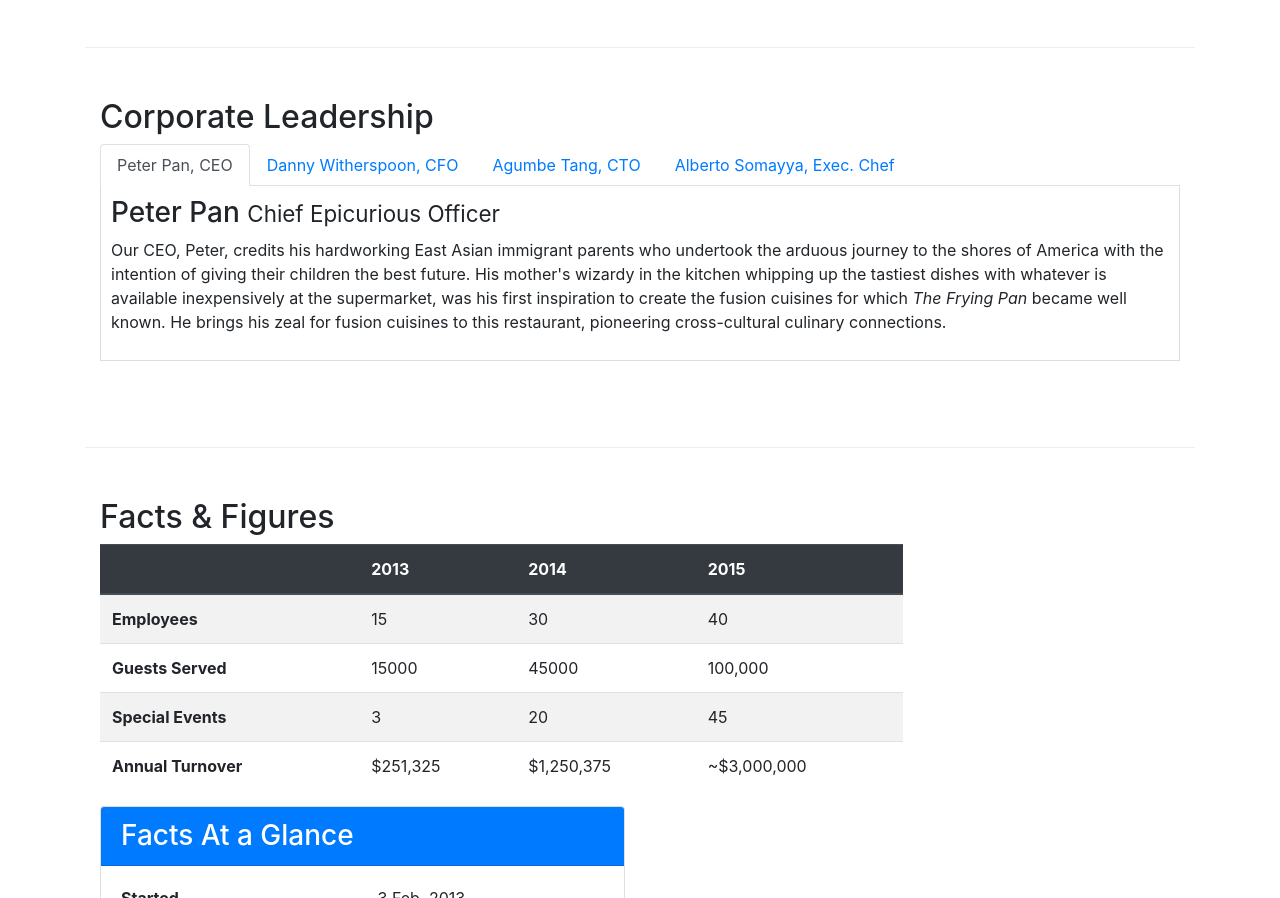
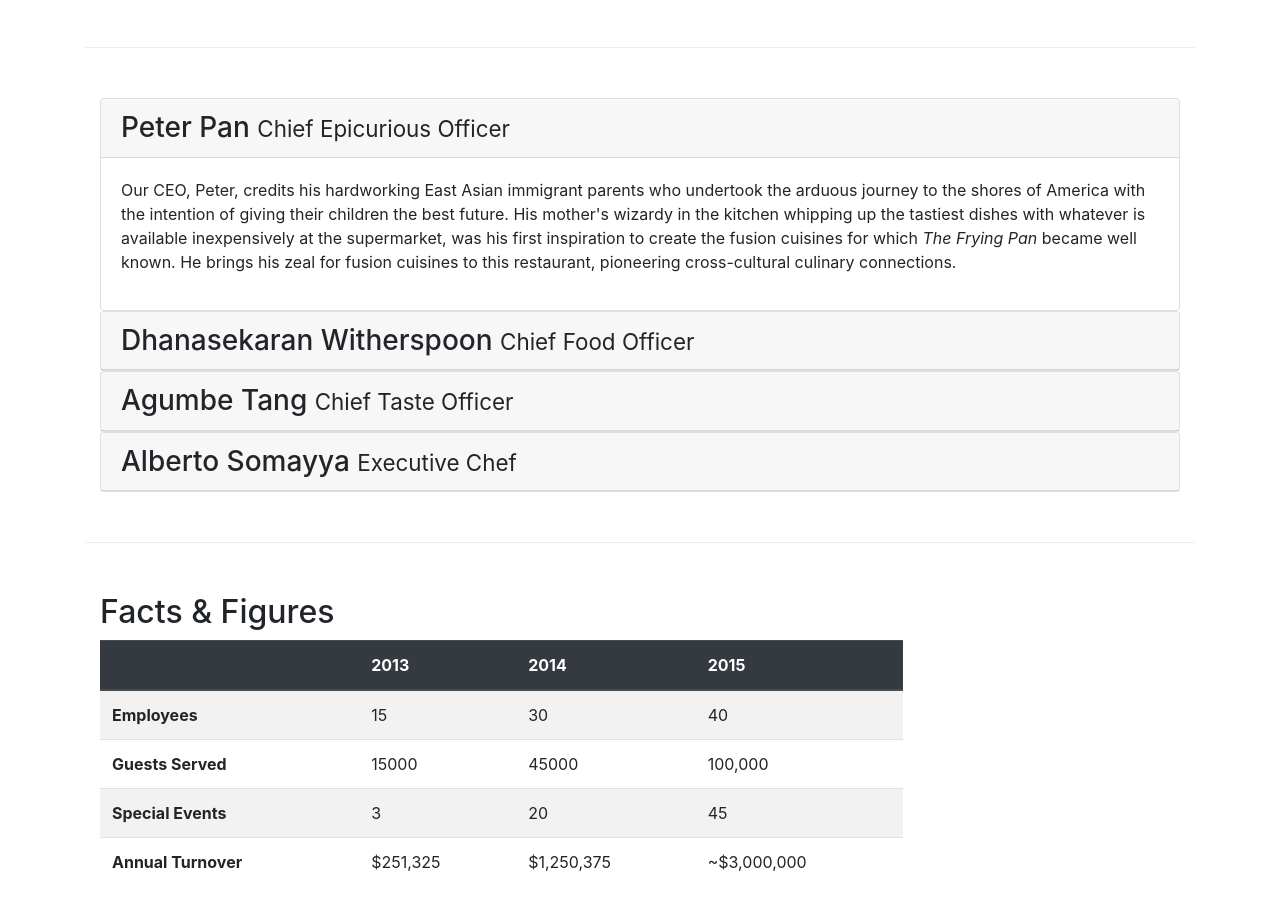
Before and after one commit to rand0mdev/frontend-path, a website: page aboutus.html in a window 1280 px wide. Shown: the part 831-1729 px from the top of the page. Drawn offline with nearby package versions, Linux system fonts and the light colour scheme.

Commit message:
Accordion

```diff
--- a/aboutus.html
+++ b/aboutus.html
@@ -73,28 +73,17 @@
 
         <div class="row row-content">
             <div class="col-12 col-sm-12">
-                <h2>Corporate Leadership</h2>
-                <ul class="nav nav-tabs">
-                    <li class="nav-item">
-                      <a class="nav-link active" href="#peter"
-                        role="tab" data-toggle="tab">Peter Pan, CEO</a>
-                    </li>
-                    <li class="nav-item">
-                      <a class="nav-link" href="#danny" role="tab"
-                        data-toggle="tab">Danny Witherspoon, CFO</a>
-                    </li>
-                    <li class="nav-item">
-                      <a class="nav-link" href="#agumbe"role="tab"
-                        data-toggle="tab">Agumbe Tang, CTO</a>
-                    </li>
-                    <li class="nav-item">
-                      <a class="nav-link" href="#alberto" role="tab"
-                        data-toggle="tab">Alberto Somayya, Exec. Chef</a>
-                    </li>
-                </ul>
-                <div class="tab-content">
-                    <div class="tab-pane fade show active" role="tabpanel" id="peter">
-                        <h3>Peter Pan <small>Chief Epicurious Officer</small></h3>
+                <div id="accordion">
+                    <div class="card">
+                        <div class="card-header" role="tab" id="peterhead">
+                        <h3 class="mb-0">
+                            <a data-toggle="collapse" data-target="#peter">
+                            Peter Pan <small>Chief Epicurious Officer</small>
+                            </a>
+                        </h3>
+                        </div>
+                        <div class="collapse show" id="peter" data-parent="#accordion">
+                            <div class="card-body">
                                 <p class="d-none d-sm-block">Our CEO, Peter, credits his hardworking East Asian immigrant parents who
                                     undertook the arduous
                                     journey to the shores of America with the intention of giving their children the best future. His
@@ -103,30 +92,62 @@
                                     <em>The Frying Pan</em> became well known. He brings his zeal for fusion cuisines to this
                                     restaurant, pioneering cross-cultural culinary connections.</p>
                             </div>
+                        </div>
+                    </div>
 
-                    <div class="tab-pane fade" role="tabpanel" id="danny">
-                        <h3>Dhanasekaran Witherspoon <small>Chief Food Officer</small></h3>
+                    <div class="card">
+                        <div class="card-header" role="tab" id="dannyhead">
+                            <h3 class="mb-0">
+                                <a class="collapsed" data-toggle="collapse" data-target="#danny">
+                                Dhanasekaran Witherspoon <small>Chief Food Officer</small>
+                                </a>
+                            </h3>
+                        </div>
+                        <div class="collapse" id="danny" data-parent="#accordion">
+                            <div class="card-body">
                                 <p class="d-none d-sm-block">Our CFO, Danny, as he is affectionately referred to by his colleagues,
                                     comes from a long established
                                     family tradition in farming and produce. His experiences growing up on a farm in the Australian
                                     outback gave him great appreciation for varieties of food sources. As he puts it in his own words,
                                     <em>Everything that runs, wins, and everything that stays, pays!</em></p>
                             </div>
+                        </div>
+                    </div>
 
-                    <div class="tab-pane fade" role="tabpanel" id="agumbe">
-                        <h3>Agumbe Tang <small>Chief Taste Officer</small></h3>
+                    <div class="card">
+                        <div class="card-header" role="tab" id="agumbehead">
+                            <h3 class="mb-0">
+                                <a class="collapsed" data-toggle="collapse" data-target="#agumbe">
+                                Agumbe Tang <small>Chief Taste Officer</small>
+                                </a>
+                            </h3>
+                        </div>
+                        <div class="collapse" id="agumbe" data-parent="#accordion">
+                            <div class="card-body">
                                 <p class="d-none d-sm-block">Blessed with the most discerning gustatory sense, Agumbe, our CTO,
                                     personally ensures that every
                                     dish that we serve meets his exacting tastes. Our chefs dread the tongue lashing that ensues if
                                     their dish does not meet his exacting standards. He lives by his motto, <em>You click only if you survive my lick.</em></p>
                             </div>
+                        </div>
+                    </div>
 
-                    <div class="tab-pane fade" role="tabpanel" id="alberto">
-                        <h3>Alberto Somayya <small>Executive Chef</small></h3>
+                    <div class="card">
+                        <div class="card-header" role="tab" id="albertohead">
+                            <h3 class="mb-0">
+                                <a class="collapsed" data-toggle="collapse" data-target="#alberto">
+                                Alberto Somayya <small>Executive Chef</small>
+                                </a>
+                            </h3>
+                        </div>
+                        <div class="collapse" id="alberto" data-parent="#accordion">
+                            <div class="card-body">
                                 <p class="d-none d-sm-block">Award winning three-star Michelin chef with wide International experience
                                     having worked closely with
                                     whos-who in the culinary world, he specializes in creating mouthwatering Indo-Italian fusion
                                     experiences. He says, <em>Put together the cuisines from the two craziest cultures, and you get a winning hit! Amma Mia!</em></p>
+                            </div>
+                        </div>
                     </div>
                 </div>
             </div>
--- a/css/styles.css
+++ b/css/styles.css
@@ -44,3 +44,9 @@ address{
     border-bottom: 1px solid #ddd;
     padding: 10px;
 }
+
+#accordion a{
+    color: inherit!important;
+    cursor: pointer;
+    text-decoration: none;
+}
```
Lines whose indentation alone changed are shown as unchanged.
